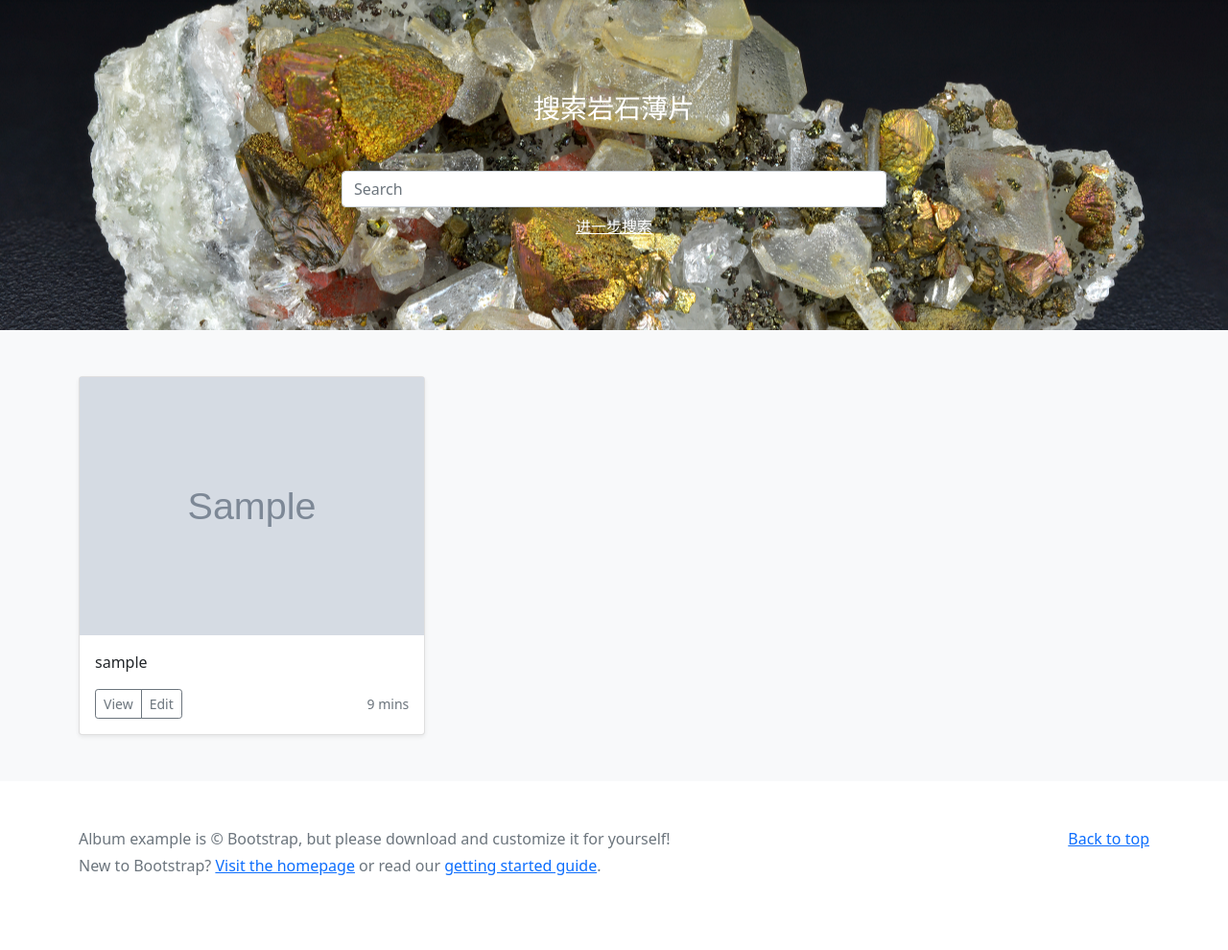
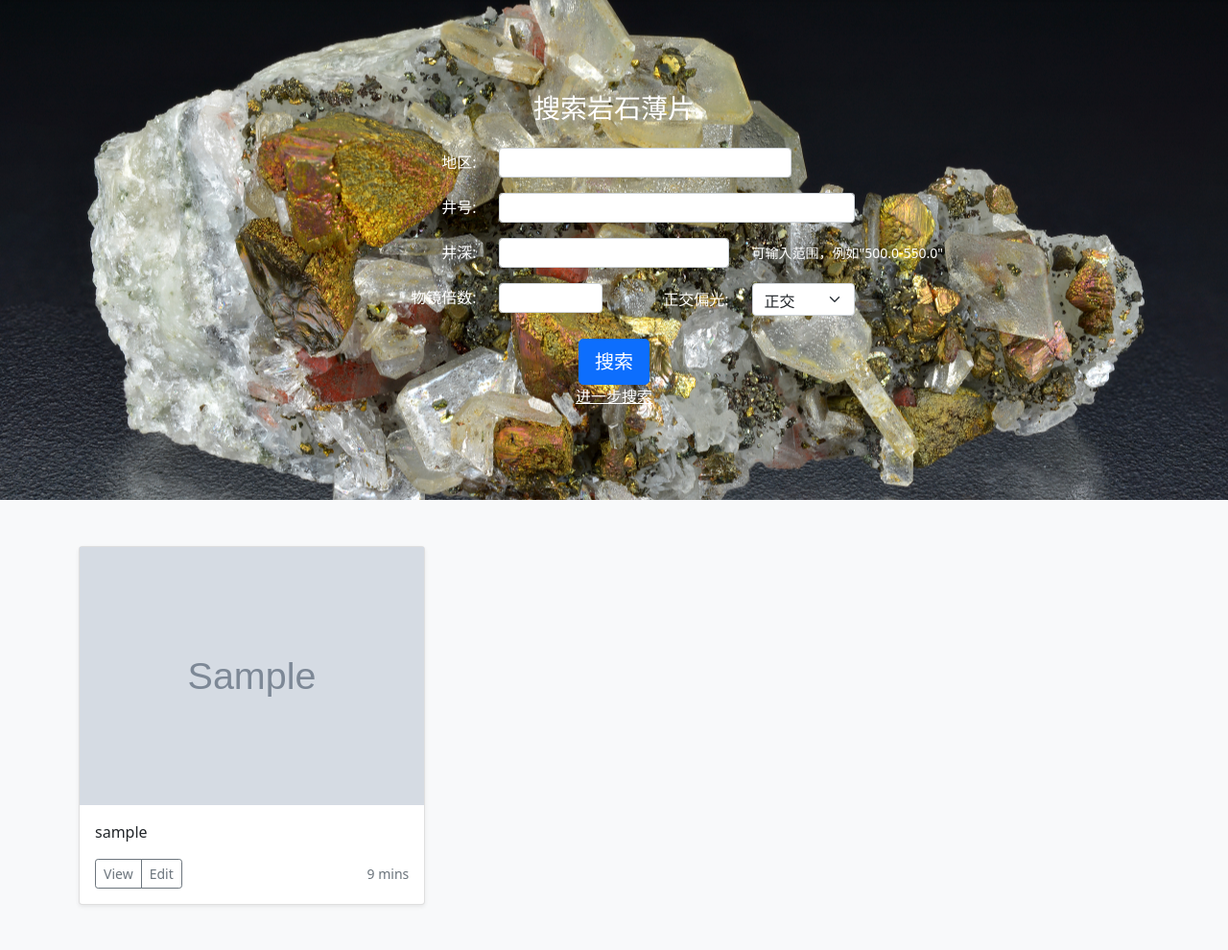
Before and after one commit to BackNumberyyds/rock-thin-section, a Django app: page / in a window 1280 px wide. Shown: the part 66-1056 px from the top of the page at 96% size. Before the commit the page ends 978 px from the top, so only its background shows below. Run offline with Django 4.2, Linux system fonts and the light colour scheme; tables that the repository leaves empty hold one stand-in row (values such as "Sample post"); grey boxes marked "Sample" are stand-in pictures; parts of the project's set-up code (start-up, migrations or seed data) failed here and were passed over; some libraries are stand-ins or nearby versions.

Commit message:
search form models & detailed form page

```diff
--- a/rock/forms.py
+++ b/rock/forms.py
@@ -1,6 +1,31 @@
 from django import forms
+from .models import ORTH_MODE
 
 
 class FileFieldForm(forms.Form):
     file_field = forms.FileField(
         widget=forms.ClearableFileInput(attrs={'multiple': True}))
+
+
+class NormalSerchForm(forms.Form):
+    search_field = forms.CharField(max_length=100, widget=forms.TextInput(
+        attrs={'class': 'form-control mb-2', 'placeholder': 'Search'}))
+
+
+CHOICE = [
+    ('单偏', 'dwad'),
+    ('正交', 'dad')
+]
+
+
+class DetailedSearchForm(forms.Form):
+    region_field = forms.CharField(max_length=30, label='地区', required=False, widget=forms.TextInput(
+        attrs={'class': 'form-control form-control-sm'}))
+    mine_field = forms.CharField(max_length=50, label='井号', required=False, widget=forms.TextInput(
+        attrs={'class': 'form-control form-control-sm'}))
+    depth_field = forms.FloatField(label='井深', required=False, widget=forms.TextInput(
+        attrs={'class': 'form-control form-control-sm'}))
+    lens_field = forms.IntegerField(
+        label='物镜倍数', required=False, widget=forms.NumberInput(attrs={'class': 'form-control form-control-sm'}))
+    orth_field = forms.ChoiceField(
+        label='正交偏光', required=False, choices=ORTH_MODE, widget=forms.Select(attrs={'class': 'form-select form-control-sm', 'style': 'height:31px'}))
--- a/rock/models.py
+++ b/rock/models.py
@@ -21,12 +21,13 @@ def get_upload_to(instance, filename):
     return os.path.join('img/rocks/', str(instance.mine_num.region), instance.mine_num.name, filename)
 
 
+ORTH_MODE = (
+    ('o', '正交'),
+    ('p', '单偏'),
+)
+
+
 class PicInfo(models.Model):
-
-    ORTH_MODE = (
-        ('o', '正交'),
-        ('p', '单偏'),
-    )
 
     # 井号
     mine_num = models.ForeignKey(Mine, on_delete=models.SET_NULL, null=True)
--- a/rock/templates/index.html
+++ b/rock/templates/index.html
@@ -4,20 +4,72 @@
 <main>
 
     <section class="py-5 text-center container-fluid bg-image">
-        <div class="row py-lg-5 px-5">
-            <div class="col-lg-6 col-md-8 mx-auto">
-                <h3 class="fw-light text-white mb-5"><strong>搜索岩石薄片</strong></h1>
+        <div class="row py-lg-5 px-lg-5">
+            <div class="col-lg-8 col-md-10 mx-auto">
+                <h3 class="fw-light text-white"><strong>搜索岩石薄片</strong></h1>
+                    <!-- <form>
+                        {{ normal_form }}
+                        <button type="submit">Search</button>
+                    </form> -->
+                    <!-- <form>
+                        {{ detailed_form }}
+                        <button type="submit">Search</button>
+                    </form> -->
                     <form>
-                        <input class="form-control mb-2" type="text" placeholder="Search" aria-label="Search">
+                        <div class="row mt-4 align-items-center">
+                            <div class="col-3 col-md-4 d-flex justify-content-end text-white">
+                                {{ detailed_form.region_field.label_tag }}
+                            </div>
+                            <div class="col-lg-5 col-md-4 col-auto">
+                                {{ detailed_form.region_field }}
+                            </div>
+                        </div>
+                        <div class="row mt-3 align-items-center">
+                            <div class="col-3 col-md-4 d-flex justify-content-end text-white">
+                                {{ detailed_form.mine_field.label_tag }}
+                            </div>
+                            <div class="col-lg-6 col-sm-5 col-auto">
+                                {{ detailed_form.mine_field }}
+                            </div>
+                        </div>
+                        <div class="row mt-3 align-items-center">
+                            <div class="col-md-4 col-3 d-flex justify-content-end text-white">
+                                {{ detailed_form.depth_field.label_tag }}
+                            </div>
+                            <div class="col-lg-4 col-sm-3 col-auto">
+                                {{ detailed_form.depth_field }}
+                            </div>
+                            <div class="col-auto">
+                                <span class="form-text text-white">
+                                    可输入范围，例如"500.0-550.0"
+                                </span>
+                            </div>
+                        </div>
+                        <div class="row mt-sm-3">
+                            <div class="col-sm-6">
+                                <div class="row mt-sm-0 mt-3 align-items-center">
+                                    <div class="col-md-8 col-sm-6 col-3 d-flex justify-content-end text-white">
+                                        {{ detailed_form.lens_field.label_tag }}
+                                    </div>
+                                    <div class="col-md-4 col-sm-6 col-3">
+                                        {{ detailed_form.lens_field }}
+                                    </div>
+                                </div>
+                            </div>
+                            <div class="col-sm-6">
+                                <div class="row mt-sm-0 mt-3 align-items-center">
+                                    <div class="col-md-4 col-sm-4 col-3 d-flex justify-content-end text-white">
+                                        {{ detailed_form.orth_field.label_tag }}
+                                    </div>
+                                    <div class="col-sm-4 col-3">
+                                        {{ detailed_form.orth_field }}
+                                    </div>
+                                </div>
+                            </div>
+                        </div>
+                        <button type="submit" class="btn btn-primary btn-lg mt-4">搜索</button>
                     </form>
                     <a href="{% url 'logout' %}" class="text-white">进一步搜索</a>
-                    <!-- <p class="lead text-muted">Something short and leading about the collection below—its contents, the
-                        creator, etc. Make it short and sweet, but not too short so folks don’t simply skip over it
-                        entirely.</p>
-                    <p>
-                        <a href="#" class="btn btn-primary my-2">Main call to action</a>
-                        <a href="#" class="btn btn-secondary my-2">Secondary action</a>
-                    </p> -->
             </div>
         </div>
     </section>
--- a/rock/views.py
+++ b/rock/views.py
@@ -4,7 +4,7 @@ from django.views.generic.edit import FormView
 from django.shortcuts import render
 from django.http import HttpResponse
 from django.urls import reverse_lazy
-from .forms import FileFieldForm
+from .forms import FileFieldForm, NormalSerchForm, DetailedSearchForm
 from .models import PicInfo, Mine, Region
 
 
@@ -19,8 +19,16 @@ class SuperUserRequiredMixin(LoginRequiredMixin, UserPassesTestMixin):
 
 
 def index(request):
+    # picinfos = PicInfo.objects.all()[:12]
+    # return render(request, 'index.html', {'pics': picinfos})
     picinfos = PicInfo.objects.all()[:12]
-    return render(request, 'index.html', {'pics': picinfos})
+    if request.method == 'POST':
+        normal_form = NormalSerchForm(request.POST)
+        detailed_form = DetailedSearchForm()
+    else:
+        normal_form = NormalSerchForm()
+        detailed_form = DetailedSearchForm()
+    return render(request, 'index.html', {'pics': picinfos, 'normal_form': normal_form, 'detailed_form': detailed_form})
 
 
 class FileFieldFormView(SuperUserRequiredMixin, FormView):
@@ -77,3 +85,12 @@ class FileFieldFormView(SuperUserRequiredMixin, FormView):
             return self.form_valid(form)
         else:
             return self.form_invalid(form)
+
+
+def search_rocks(request):
+    if request.method == 'POST':
+        pass
+    else:
+        normal_form = NormalSerchForm()
+        detailed_form = DetailedSearchForm()
+    return render(request, )
```
